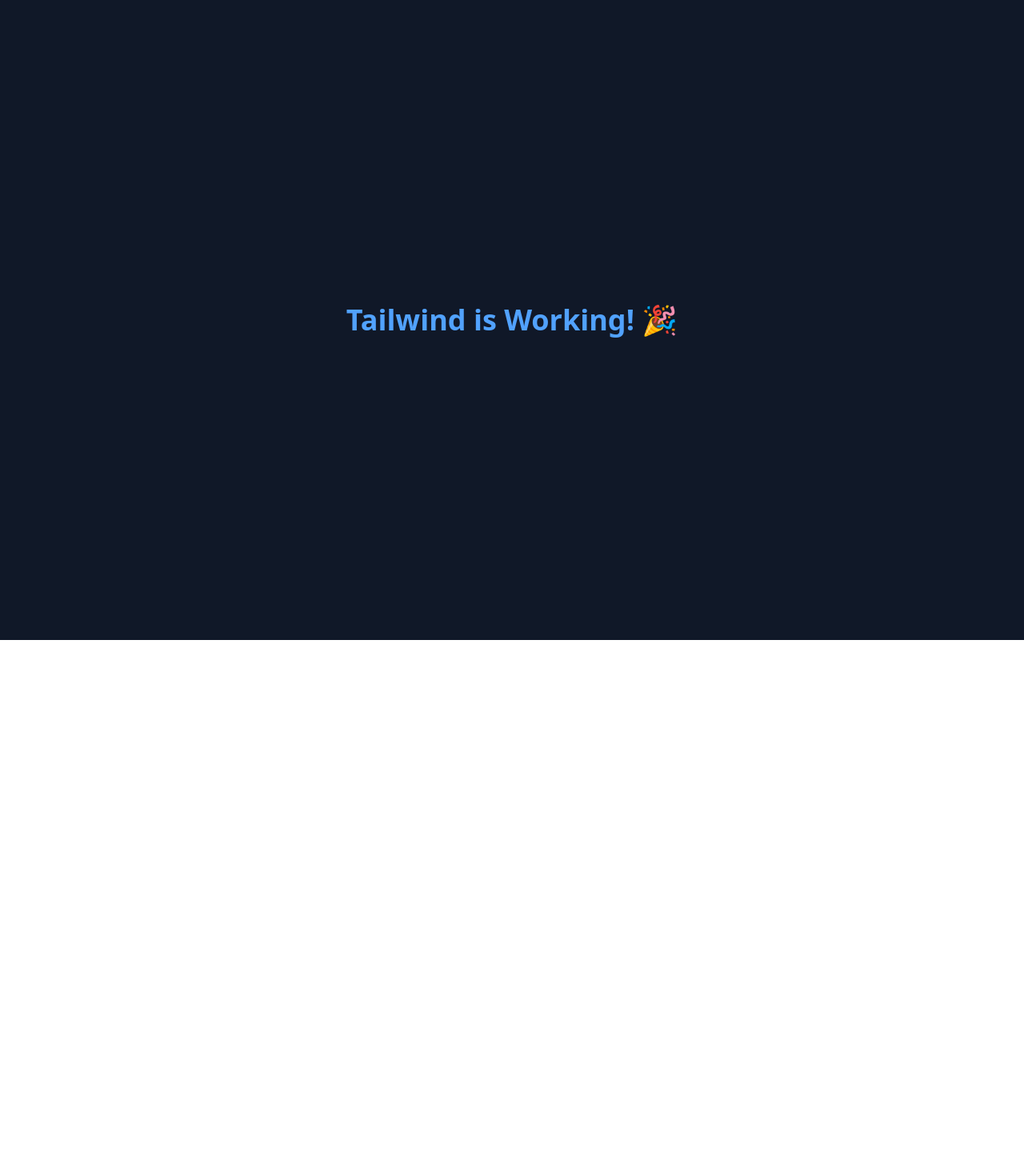
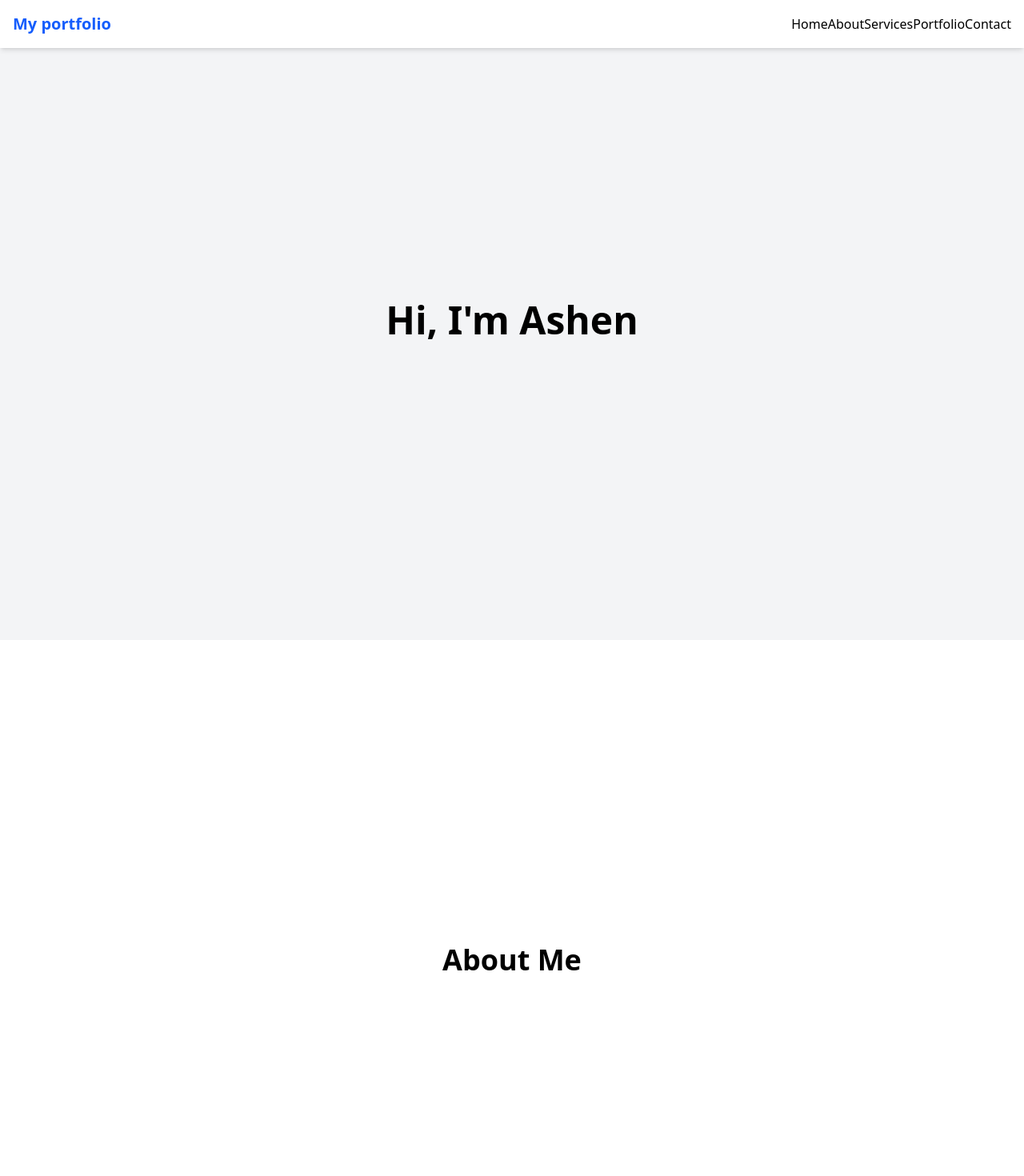
Before and after one commit to KavinduAshenSenarath/ashensenarath-portfolio, a React (Vite) app: page / in a window 1280 px wide. Shown: the top 1470 px of the page at 80% size. Before the commit the page ends 800 px from the top, so only its background shows below. Built offline with nearby package versions, Linux system fonts and the light colour scheme.

Commit message:
feat : add Navbar Component with smooth scrolling links

```diff
--- a/package.json
+++ b/package.json
@@ -13,6 +13,8 @@
     "@tailwindcss/vite": "^4.1.17",
     "react": "^19.2.0",
     "react-dom": "^19.2.0",
+    "react-scroll": "^1.9.3",
+    "scroll": "^3.0.1",
     "tailwindcss": "^4.1.17"
   },
   "devDependencies": {
--- a/src/App.jsx
+++ b/src/App.jsx
@@ -1,14 +1,25 @@
-
+import Navbar from "./components/layout/Navbar"
+import Hero from "./components/sections/Hero"
+import About from "./components/sections/About"
+import Services from "./components/sections/Services"
+import Portfolio from "./components/sections/Portfolio"
+import Contact from "./components/sections/Contact"
 
 function App() {
 
 
   return (
-    <div className="min-h-screen flex items-center justify-center bg-gray-900">
-      <h1 className="text-4xl font-bold text-blue-400">
-        Tailwind is Working! 🎉
-      </h1>
-    </div>
+    <>
+      <Navbar />
+
+
+      <Hero />
+      <About />
+      <Services />
+      <Portfolio />
+      <Contact />
+
+    </>
   )
 }
 
--- a/src/components/layout/Navbar.jsx
+++ b/src/components/layout/Navbar.jsx
@@ -0,0 +1,40 @@
+import { Link } from "react-scroll";
+
+function Navbar() {
+    return (
+
+        <nav className="fixed top-0 left-0 w-full bg-white shadow-md z-50">
+            <div className="max-w-7xl mx-auto flex justify-between items-center p-4">
+
+                <h1 className='text-xl font-bold text-blue-600'>My portfolio</h1>
+                <div classname='space-x-6'>
+                    <Link to="hero" smoth={true} duration={500} offset={-80} className="cursor-pointer hover:text-blue-600">
+                        Home
+                    </Link>
+                    <Link to="about" smooth={true} duration={500} offset={-80}
+                        className="cursor-pointer hover:text-blue-600">
+                        About
+                    </Link>
+
+                    <Link to="services" smooth={true} duration={500} offset={-80}
+                        className="cursor-pointer hover:text-blue-600">
+                        Services
+                    </Link>
+
+                    <Link to="portfolio" smooth={true} duration={500} offset={-80}
+                        className="cursor-pointer hover:text-blue-600">
+                        Portfolio
+                    </Link>
+
+                    <Link to="contact" smooth={true} duration={500} offset={-80}
+                        className="cursor-pointer hover:text-blue-600">
+                        Contact
+                    </Link>
+                </div>
+            </div>
+        </nav>
+
+
+
+    )
+} export default Navbar;
--- a/src/components/sections/About.jsx
+++ b/src/components/sections/About.jsx
@@ -2,8 +2,9 @@
 
 
     return (
-        <div>
-        </div>
+        <section id="about" className="h-screen flex items-center justify-center bg-white">
+            <h2 className="text-4xl font-bold">About Me</h2>
+        </section>
     )
 }
 
--- a/src/components/sections/Contact.jsx
+++ b/src/components/sections/Contact.jsx
@@ -2,8 +2,9 @@
 
 
     return (
-        <div>
-        </div>
+        <section id="contact" className="h-screen flex items-center justify-center bg-gray-100">
+            <h2 className="text-4xl font-bold">Contact Me</h2>
+        </section>
     )
 }
 
--- a/src/components/sections/Hero.jsx
+++ b/src/components/sections/Hero.jsx
@@ -2,8 +2,9 @@
 
 
     return (
-        <div>
-        </div>
+        <section id="hero" className="h-screen flex items-center justify-center bg-gray-100">
+            <h1 className="text-5xl font-bold">Hi, I'm Ashen</h1>
+        </section>
     )
 }
 
--- a/src/components/sections/Portfolio.jsx
+++ b/src/components/sections/Portfolio.jsx
@@ -2,8 +2,9 @@
 
 
     return (
-        <div>
-        </div>
+        <section id="portfolio" className="h-screen flex items-center justify-center bg-white">
+            <h2 className="text-4xl font-bold">My Projects</h2>
+        </section>
     )
 }
 
--- a/src/components/sections/Services.jsx
+++ b/src/components/sections/Services.jsx
@@ -2,8 +2,9 @@
 
 
     return (
-        <div>
-        </div>
+        <section id="services" className="h-screen flex items-center justify-center bg-gray-100">
+            <h2 className="text-4xl font-bold">My Services</h2>
+        </section>
     )
 }
 
```
Also changed, not shown: 1 other file (tests, documents, lock files or other folders).
